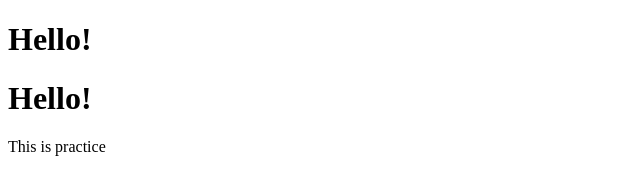
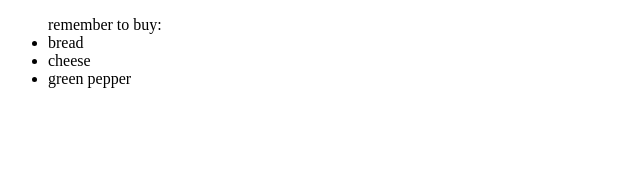
Before and after one commit to sim4444/week11, a plain HTML site: page index.html in a window 1280 px wide. Shown: the whole page, without its empty margins (0-640 px from the left). Drawn offline with Linux system fonts and the light colour scheme.

Commit message:
week 11 practice of javascript

```diff
--- a/index.html
+++ b/index.html
@@ -8,8 +8,9 @@
         <script src="script/script.js" defer></script>
     </head>
     <body>
-        <h1>Hello!</h1>
-        <h1>Hello!</h1>
-        <p>This is practice</p>
+        <!-- <h2>Let's try some JavaScript</h2>
+        <p id="radius">Value provided by the user</p>
+        <p id="result">Show area or Error</p> -->
+        <ul class="shopping circlelist">remember to buy: </ul>
     </body>
 </html>
--- a/script/script.js
+++ b/script/script.js
@@ -1,7 +1,7 @@
 //function declaration
-function greet(name,time='day',message)
+function greet(name,message,time='day')
 {
-    console.log(`Good ${time} ${name} ${message}`);
+    console.log(`Hello ${name} ${message} it is a good ${time}`);
 }
 //function calling
 greet('Sim',"you are beautiful");
@@ -27,3 +27,44 @@ greet("Simi", "you are the best");
 // }
 //function calling
 // greet('SIM');
+
+///return activity
+
+// const radiusPara = document.querySelector("#radius")
+//     console.log(radiusPara)
+//     radiusPara.textContent = "this is area"
+// const resultPara = document.querySelector("#radius")
+//     console.log(resultPara)
+// const userValue = prompt("enter a value: ")
+// function calcArea(radius){
+//     area = Math.PI * radius * radius
+
+// }
+
+function populateList(myshoppinglist)
+{
+    //get access to ul element
+    const ulElement = document.querySelector("ul.shopping");
+    //console.log(ulElement)
+    //loop through myshoppinglist array
+    console.log(ulElement)
+    for (let item of myshoppinglist){
+        console.log(item);
+        let newli = document.createElement('li');
+        newli.textContent = item;
+        ulElement.appendChild(newli);
+    }
+}
+let shoppingList = ['bread', 'cheese','green pepper'];
+
+populateList(shoppingList);
+
+function squareList(){
+    //get access to ul element
+    const ulElement = document.querySelector("ul.shopping");
+    console.log(ulElement);
+    ulElement.classList.remove("circleList")
+    ulElement.classList.add("squareList")
+
+}
+squareList(shoppingList);
```
